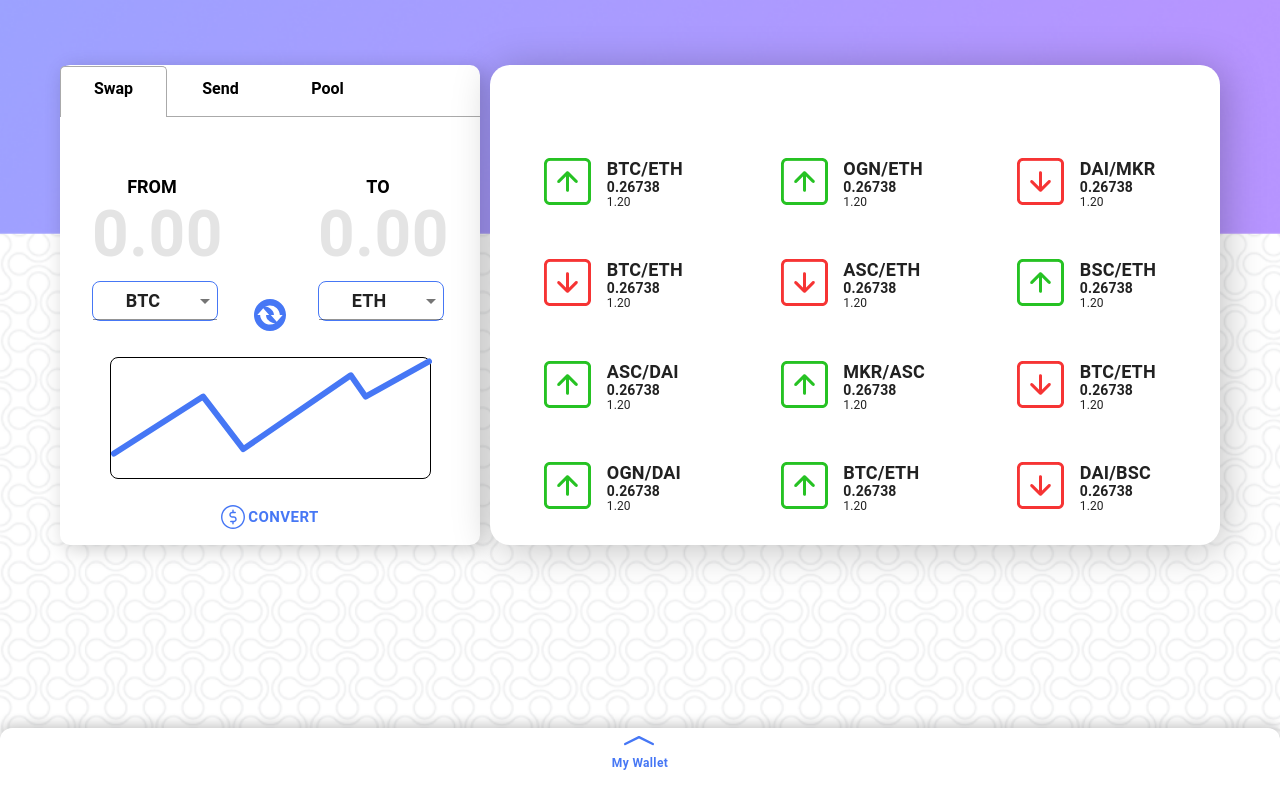
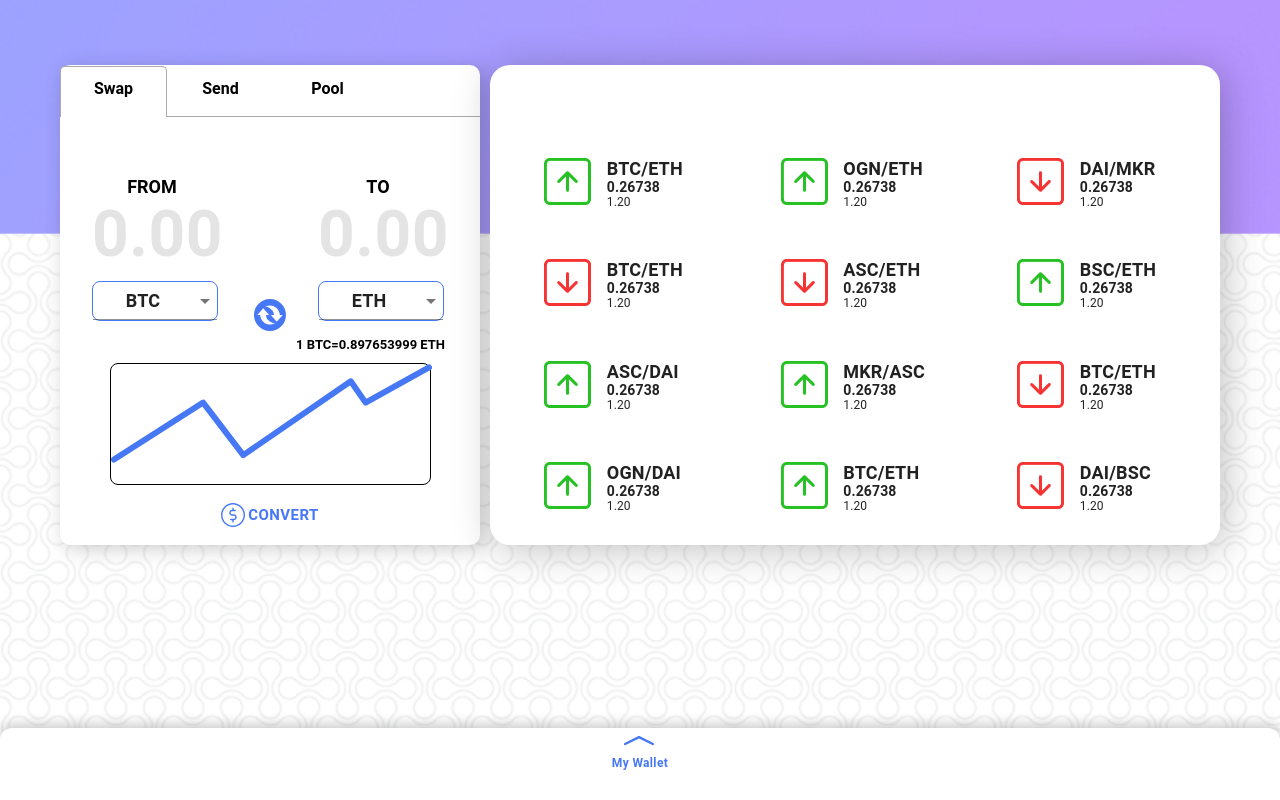
Before and after one commit to RaviBlock8/SWAPPY_DESIGN_COMPONENTS, a React (Create React App) app: page / in a window 1280 px wide. Built offline with nearby package versions, Linux system fonts and the light colour scheme.

Commit message:
Exchange price box (#1)
Co-authored-by: RaviBlock8 <ravi83165@gmail.com>

```diff
--- a/src/components/SwapWindow/SwapPage.jsx
+++ b/src/components/SwapWindow/SwapPage.jsx
@@ -34,6 +34,7 @@ export default function SwapPage() {
           </SelectC>
         </InputBox1>
       </MainInputBox>
+      <ExchangePriceBox>1 BTC=0.897653999 ETH</ExchangePriceBox>
       <ChartBox>
         <GraphSvg />
       </ChartBox>
@@ -117,7 +118,7 @@ const ChartBox = styled(Box)(({ theme }) => ({
   width: "319px",
   height: "120px",
   border: "1px solid black",
-  marginTop: "30px",
+  marginTop: "8px",
   marginLeft: "auto",
   marginRight: "auto",
   borderRadius: "8px",
@@ -138,9 +139,20 @@ const Footer = styled(Button)(({ theme }) => ({
   fontWeight: "bold",
   marginLeft: "auto",
   marginRight: "auto",
-  marginTop: "18px",
+  marginTop: "10px",
   color: "#4677F5",
   display: "flex",
   alignContent: "space-evenly",
   justifyContent: "space-evenly",
 }));
+
+const ExchangePriceBox = styled(Box)(({ theme }) => ({
+  width: "350px",
+  marginLeft: "auto",
+  marginRight: "auto",
+  textAlign: "right",
+  fontSize: "13px",
+  lineHeight: "21px",
+  fontWeight: "bold",
+  marginTop: "7px",
+}));
```
